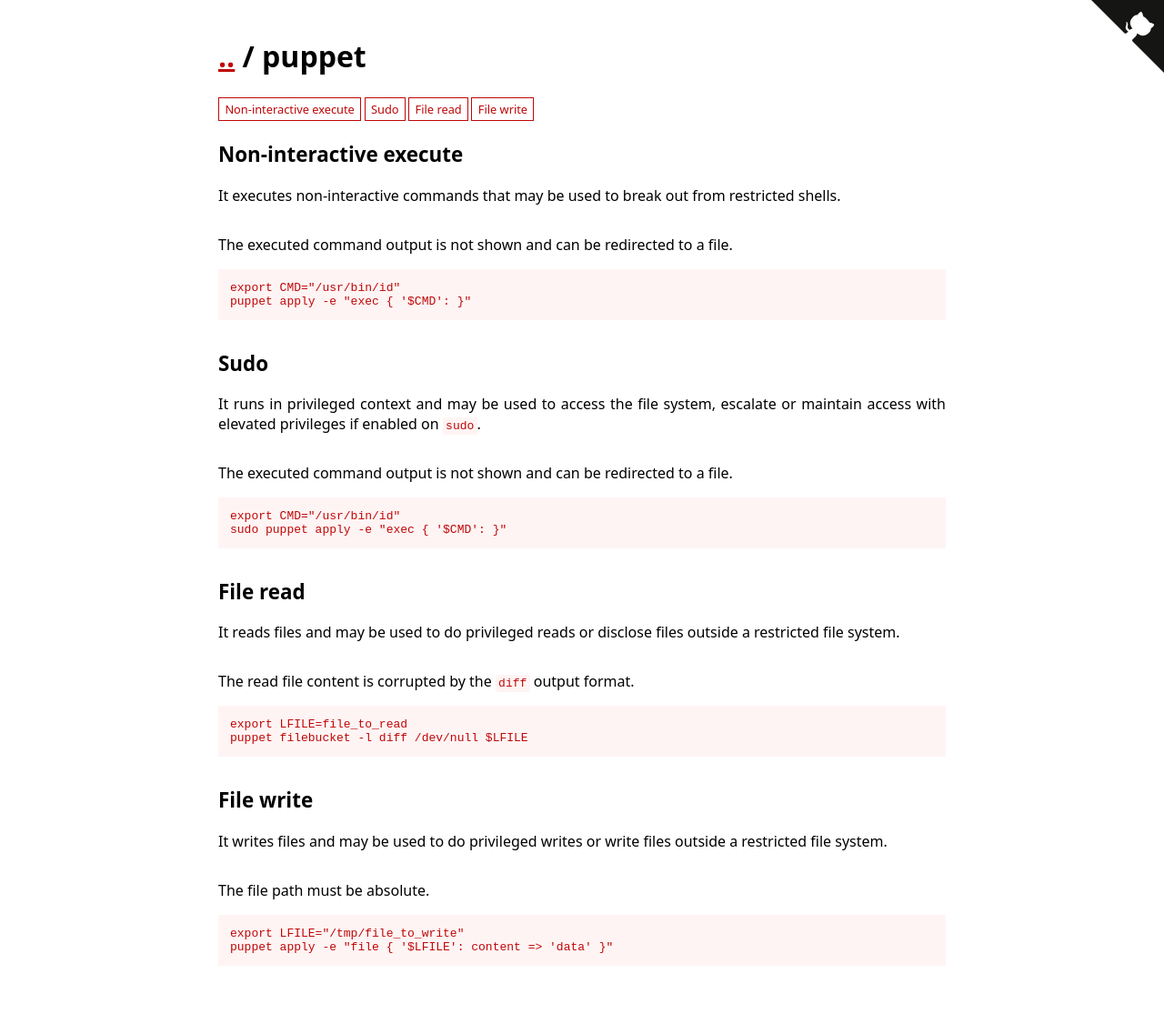
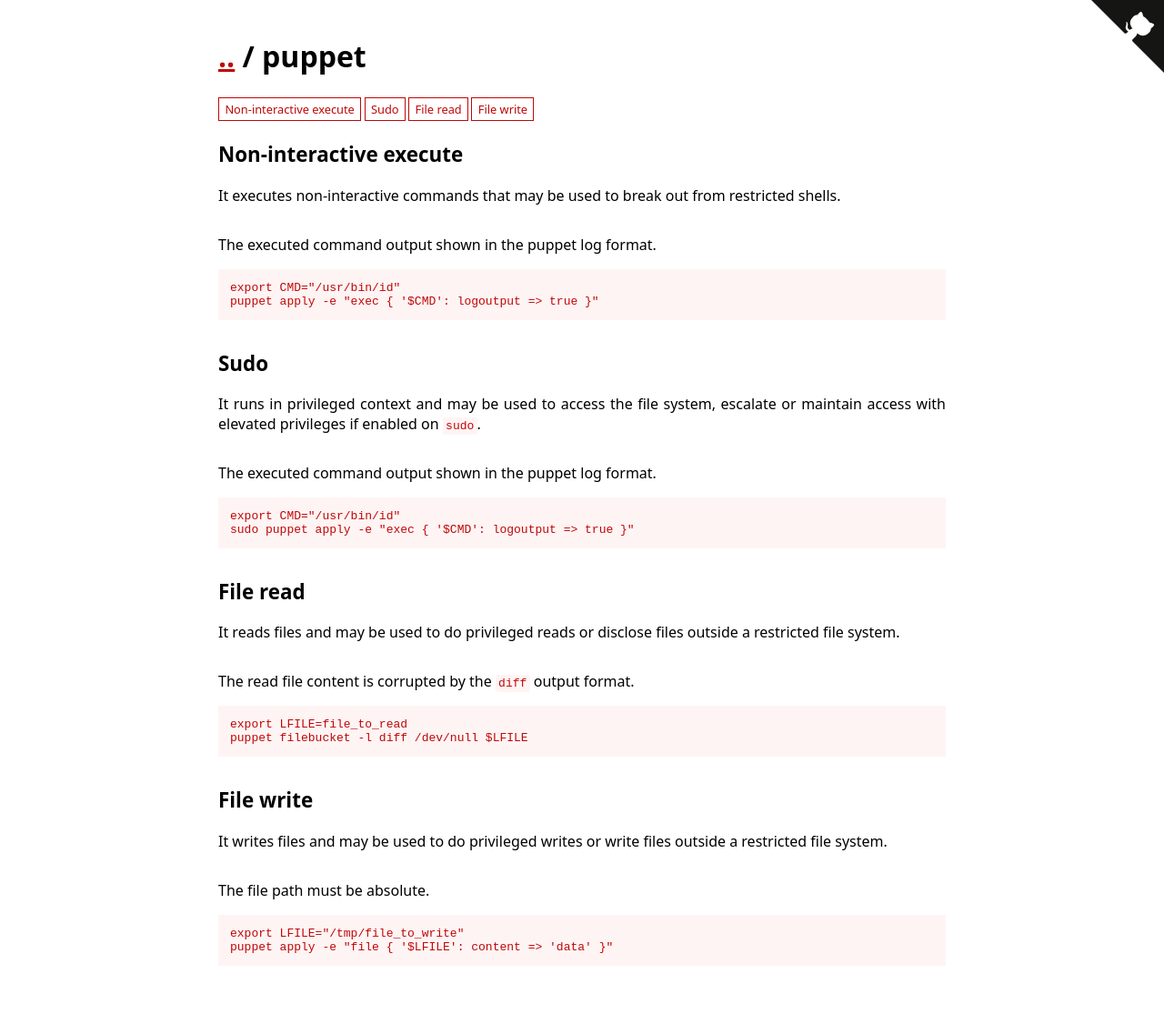
Before and after one commit to GTFOBins/GTFOBins.github.io, a Jekyll site: the page built from _gtfobins/puppet.md, in a window 1280 px wide. Shown: the whole page at 91% size. Built offline with Jekyll 4.4.1, drawn with Linux system fonts in a browser that asks for light colours.

Commit message:
Add output to puppet execute functions

```diff
--- a/_gtfobins/puppet.md
+++ b/_gtfobins/puppet.md
@@ -1,15 +1,15 @@
 ---
 functions:
   execute-non-interactive:
-    - description: The executed command output is not shown and can be redirected to a file.
+    - description: The executed command output shown in the puppet log format.
       code: |
         export CMD="/usr/bin/id"
-        puppet apply -e "exec { '$CMD': }"
+        puppet apply -e "exec { '$CMD': logoutput => true }"
   sudo-enabled:
-    - description: The executed command output is not shown and can be redirected to a file.
+    - description: The executed command output shown in the puppet log format.
       code: |
         export CMD="/usr/bin/id"
-        sudo puppet apply -e "exec { '$CMD': }"
+        sudo puppet apply -e "exec { '$CMD': logoutput => true }"
   file-read:
     - description: The read file content is corrupted by the `diff` output format.
       code: |
```
